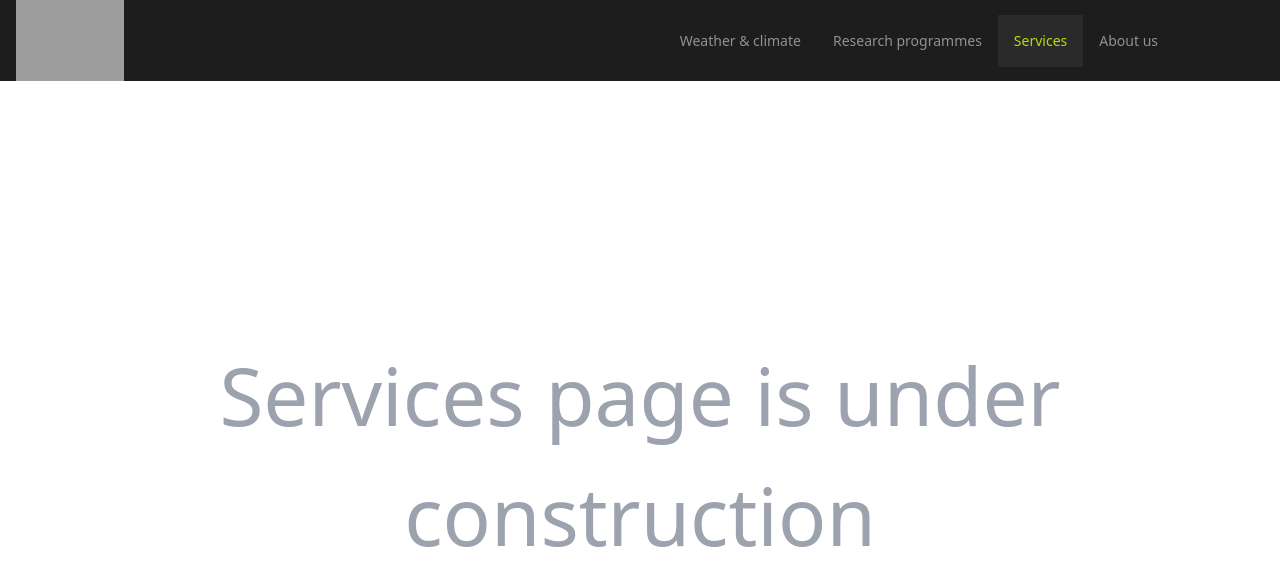
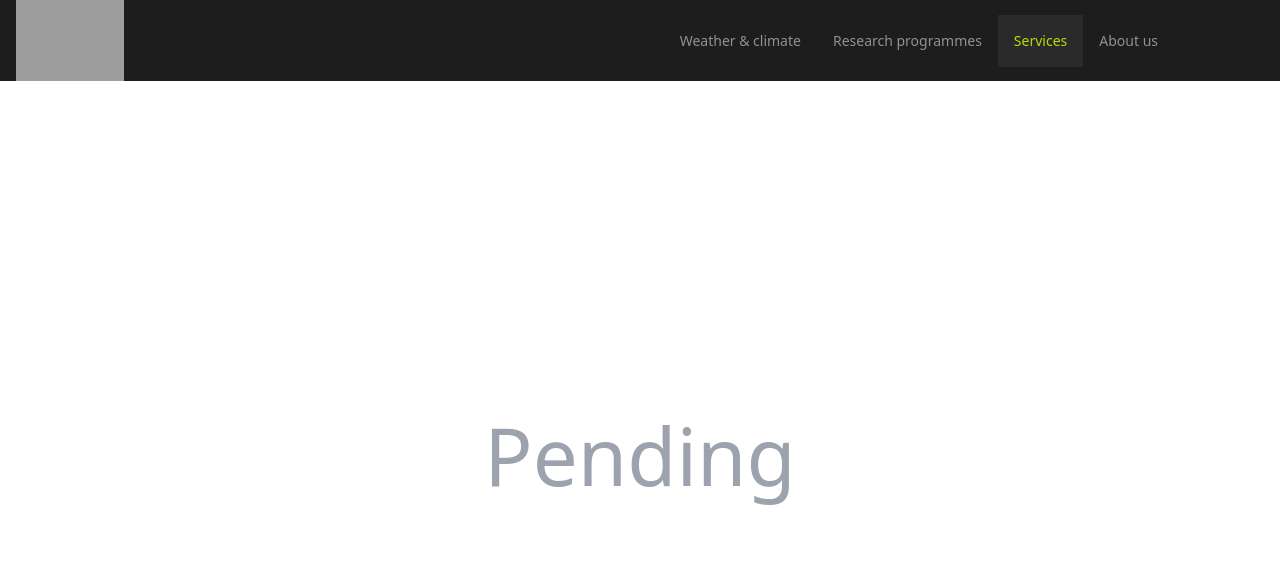
Before and after one commit to newhoteng/weather, a React (Create React App) app: page /services in a window 1280 px wide. Shown: the top 586 px of the page. Built offline with nearby package versions, Linux system fonts and the light colour scheme; grey boxes are pictures that could not be loaded.

Commit message:
Add search bar

```diff
--- a/src/componets/Header.js
+++ b/src/componets/Header.js
@@ -1,5 +1,5 @@
 import React from 'react';
-import { useNavigate, NavLink, Outlet } from 'react-router-dom';
+import { NavLink, Outlet } from 'react-router-dom';
 
 const Header = () => {
   const navLinkStyles = ({ isActive }) => ({
--- a/src/componets/HomePage.js
+++ b/src/componets/HomePage.js
@@ -1,12 +1,20 @@
 import React from 'react';
-import { IoMdSettings } from "react-icons/io";
+import { IoMdSearch } from "react-icons/io";
 import HomePageNav from './HomePageNav';
 
 const HomePage = () => {
   return (
-    <div className=''>
+    <main className=''>
       <HomePageNav />
-    </div>
+      <div className='bg-plane'>
+        <form className='border border-red-600'>
+          <div>
+            <input placeholder='Search for a place' type='search' />
+            <IoMdSearch />
+          </div>
+        </form>
+      </div>
+    </main>
   )
 }
 
--- a/src/componets/Research.js
+++ b/src/componets/Research.js
@@ -3,7 +3,7 @@ import React from 'react'
 const Research = () => {
   return (
     <div className='h-[calc(100svh-52px)] text-[5em] flex items-center justify-center text-center text-gray-400'>
-      This page is pending
+      Pending
     </div>
   )
 }
--- a/src/componets/Services.js
+++ b/src/componets/Services.js
@@ -3,7 +3,7 @@ import React from 'react'
 const Services = () => {
   return (
     <div className='h-[calc(100svh-52px)] text-[5em] flex items-center justify-center text-center text-gray-400'>
-      Services page is under construction
+      Pending
     </div>
   )
 }
--- a/tailwind.config.js
+++ b/tailwind.config.js
@@ -4,7 +4,12 @@ module.exports = {
     "./src/**/*.{js,jsx,ts,tsx}",
   ],
   theme: {
-    extend: {},
+    extend: {
+      backgroundImage: {
+        'plane': "url('https://www.metoffice.gov.uk/static/images/background/location-hub/international/1600x609@2x.png')",
+        'castle': "url('https://www.metoffice.gov.uk/public/hero-images/2023/winter/1600x609@2x.jpg')"
+      },
+    },
   },
   plugins: [],
 }
```
